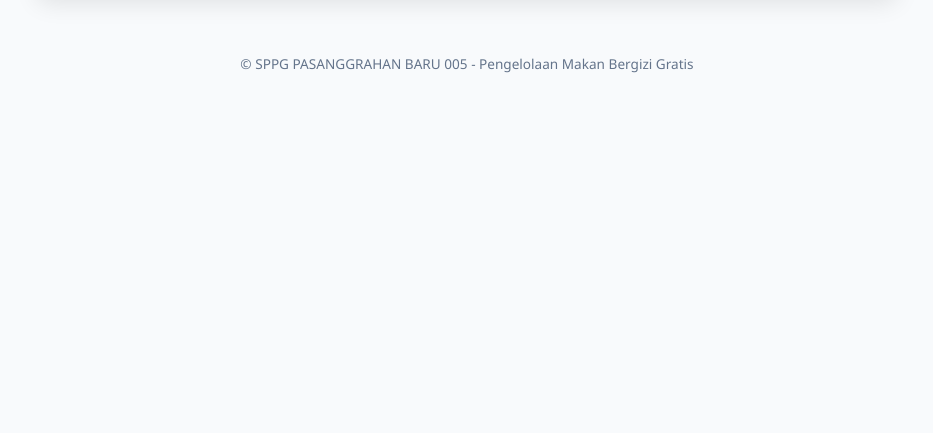
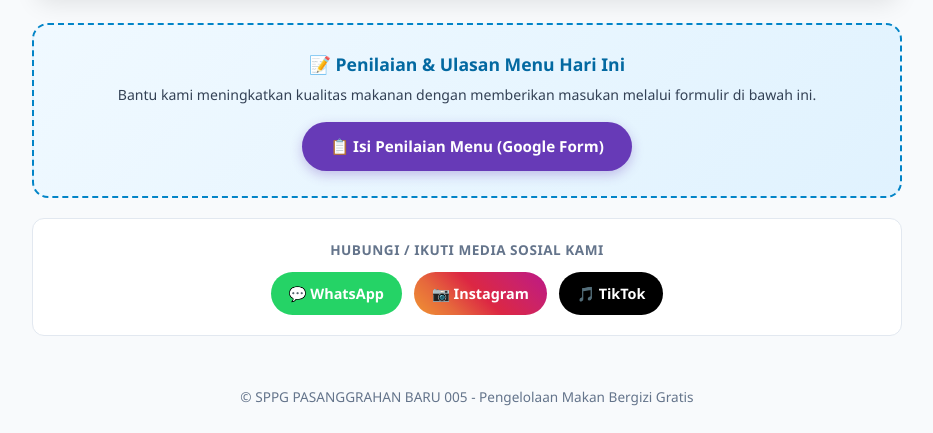
Before and after one commit to sppgpasangrahanbaru005/sppgpasanggrahanbaru005.github.io, a plain HTML site: page index.html in a window 1280 px wide. Shown: the part 902-1335 px from the top of the page, without its empty margins (173-1106 px from the left). Before the commit the page ends 1006 px from the top, so only its background shows below. Drawn offline with Linux system fonts and the light colour scheme.

Commit message:
Update index.html

```diff
--- a/index.html
+++ b/index.html
@@ -143,13 +143,106 @@
             border-top: 1px solid #f1f5f9;
         }
 
+        /* BAGIAN GOOGLE FORM PENILAIAN MENU */
+        .feedback-section {
+            margin-top: 25px;
+            background: linear-gradient(135deg, #f0f9ff, #e0f2fe);
+            border: 2px dashed #0284c7;
+            padding: 25px 20px;
+            border-radius: 16px;
+            text-align: center;
+        }
+
+        .feedback-title {
+            font-size: 1.1rem;
+            font-weight: bold;
+            color: #0369a1;
+            margin-bottom: 6px;
+        }
+
+        .feedback-desc {
+            font-size: 0.88rem;
+            color: #334155;
+            margin-bottom: 16px;
+        }
+
+        .btn-gform {
+            display: inline-flex;
+            align-items: center;
+            justify-content: center;
+            gap: 10px;
+            background-color: #673ab7; /* Warna khas Google Form */
+            color: white;
+            padding: 12px 28px;
+            border-radius: 30px;
+            text-decoration: none;
+            font-weight: 700;
+            font-size: 0.95rem;
+            box-shadow: 0 4px 12px rgba(103, 58, 183, 0.3);
+            transition: transform 0.2s, background-color 0.2s;
+        }
+
+        .btn-gform:hover {
+            transform: translateY(-2px);
+            background-color: #512da8;
+        }
+
+        /* BAGIAN SOCIAL MEDIA */
+        .social-section {
+            margin-top: 20px;
+            text-align: center;
+            background-color: white;
+            padding: 20px;
+            border-radius: 12px;
+            border: 1px solid #e2e8f0;
+        }
+
+        .social-title {
+            font-size: 0.85rem;
+            font-weight: bold;
+            color: #64748b;
+            margin-bottom: 12px;
+            text-transform: uppercase;
+            letter-spacing: 0.5px;
+        }
+
+        .social-buttons {
+            display: flex;
+            justify-content: center;
+            gap: 12px;
+            flex-wrap: wrap;
+        }
+
+        .btn-social {
+            display: inline-flex;
+            align-items: center;
+            gap: 8px;
+            padding: 10px 18px;
+            border-radius: 25px;
+            color: white;
+            text-decoration: none;
+            font-size: 0.9rem;
+            font-weight: 600;
+            transition: transform 0.2s, box-shadow 0.2s;
+        }
+
+        .btn-social:hover {
+            transform: translateY(-2px);
+            box-shadow: 0 4px 10px rgba(0, 0, 0, 0.15);
+        }
+
+        /* Warna Tombol Medsos */
+        .btn-whatsapp { background-color: #25d366; }
+        .btn-instagram { background: linear-gradient(45deg, #f09433, #e6683c, #dc2743, #cc2366, #bc1888); }
+        .btn-tiktok { background-color: #000000; }
+
         /* Footer */
         footer {
             text-align: center;
-            padding: 30px;
+            padding: 25px;
             color: #64748b;
             font-size: 0.85rem;
-            margin-top: 20px;
+            margin-top: 10px;
         }
     </style>
 </head>
@@ -158,7 +251,6 @@
     <!-- Header SPPG dengan Logo BGN -->
     <header>
         <div class="header-content">
-            <!-- Logo BGN (Bisa ganti file logo-bgn.png jika punya file lokal di GitHub) -->
             <img class="logo-bgn" src="https://www.bgn.go.id/logo-bgn.png" alt="Logo BGN" onerror="this.src='https://upload.wikimedia.org/wikipedia/commons/thumb/9/9c/Logo_Badan_Gizi_Nasional.png/480px-Logo_Badan_Gizi_Nasional.png'">
 
             <div class="header-text">
@@ -183,6 +275,33 @@
             <div class="photo-caption">Dokumentasi Sajian Resmi SPPG PASANGGRAHAN BARU 005</div>
         </div>
 
+        <!-- Bagian Google Form Penilaian Menu -->
+        <div class="feedback-section">
+            <div class="feedback-title">📝 Penilaian & Ulasan Menu Hari Ini</div>
+            <div class="feedback-desc">Bantu kami meningkatkan kualitas makanan dengan memberikan masukan melalui formulir di bawah ini.</div>
+            <!-- GANTI TAUTAN GOOGLE FORM ANDA DI SINI -->
+            <a href="https://forms.google.com" target="_blank" class="btn-gform">
+                <span>📋 Isi Penilaian Menu (Google Form)</span>
+            </a>
+        </div>
+
+        <!-- Tombol Sosial Media -->
+        <div class="social-section">
+            <div class="social-title">Hubungi / Ikuti Media Sosial Kami</div>
+            <div class="social-buttons">
+                <!-- GANTI URL DENGAN LINK MEDIA SOSIAL ASLI ANDA -->
+                <a href="https://wa.me/6281234567890" target="_blank" class="btn-social btn-whatsapp">
+                    <span>💬 WhatsApp</span>
+                </a>
+                <a href="https://instagram.com/sppgpasanggrahanbaru005" target="_blank" class="btn-social btn-instagram">
+                    <span>📷 Instagram</span>
+                </a>
+                <a href="https://tiktok.com/@sppgpasanggrahanbaru005" target="_blank" class="btn-social btn-tiktok">
+                    <span>🎵 TikTok</span>
+                </a>
+            </div>
+        </div>
+
     </div>
 
     <!-- Footer -->
@@ -203,7 +322,6 @@
             document.getElementById('auto-date').textContent = hariIni;
         }
 
-        // Jalankan script saat halaman dibuka
         setHariIni();
     </script>
 
```
